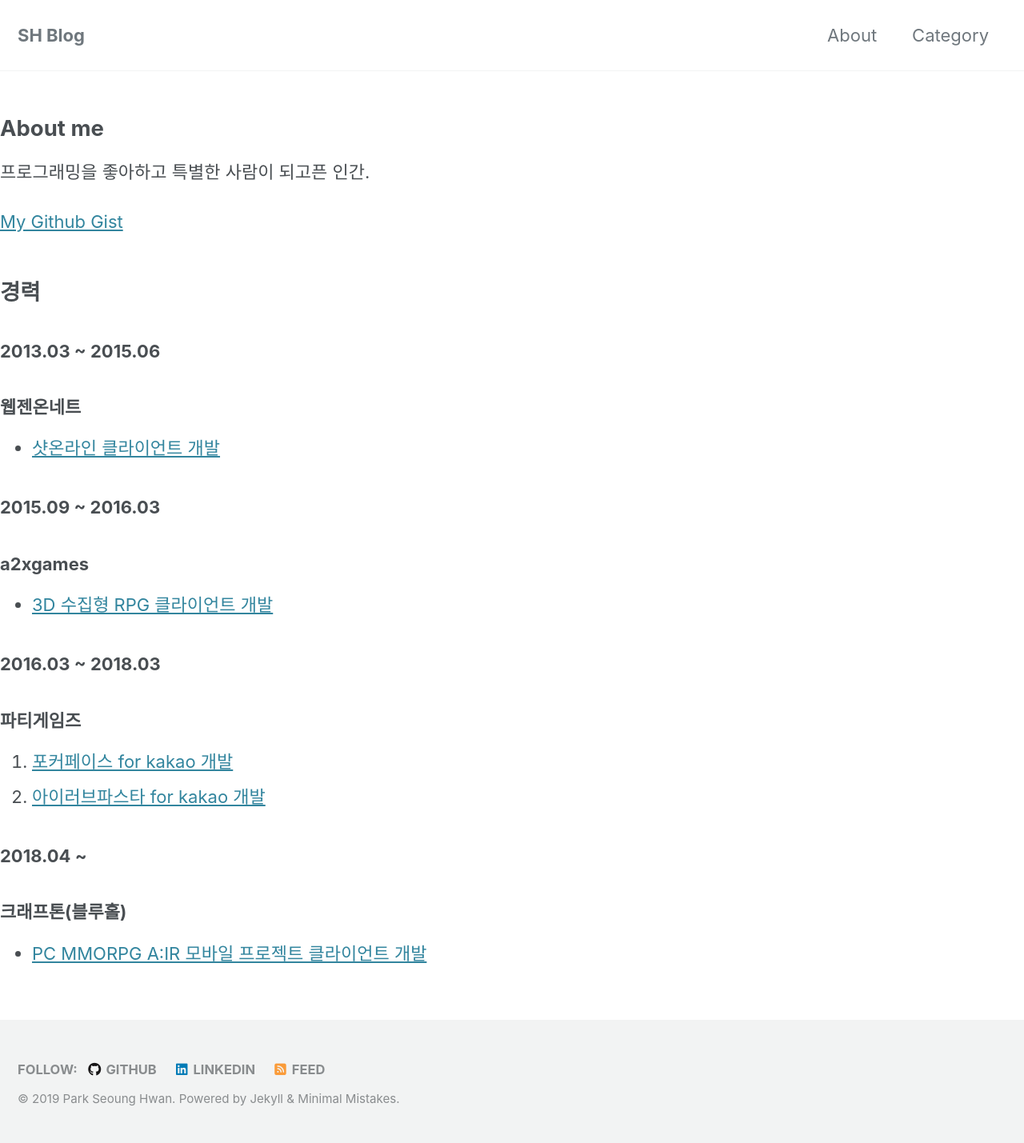
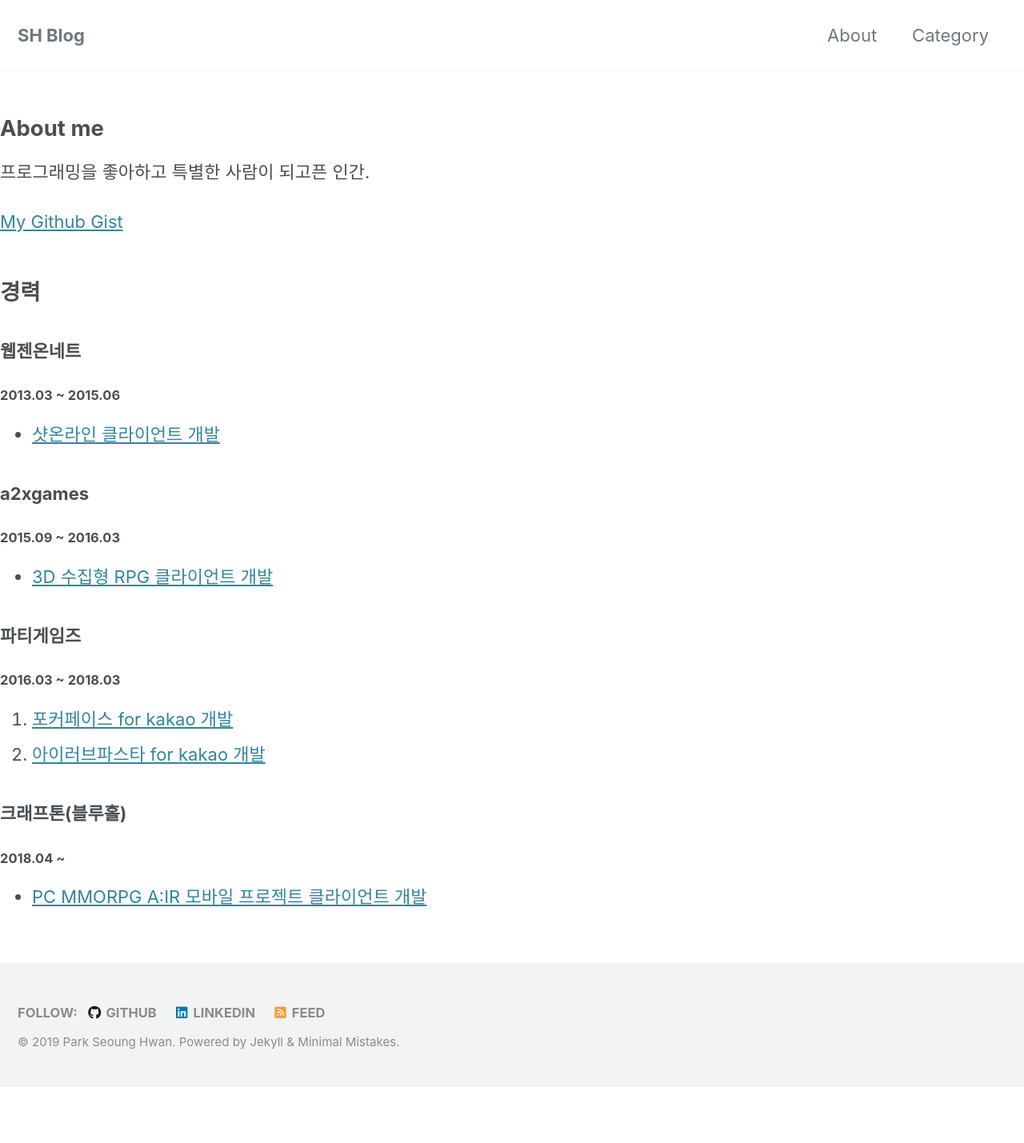
Before and after one commit to sunghwanpark/sunghwanpark.github.io, a Jekyll site: the page built from _pages/about.md, in a window 1280 px wide. Shown: the whole page at 80% size. Built offline with Jekyll 4.4.1, drawn with Linux system fonts in a browser that asks for light colours; cached includes are drawn as plain includes; nearby versions of some CDN libraries; our own code applies the rules of GitHub Pages for plain Markdown files; after the commit the page ends 1359 px from its top, so only the background shows below that.

```diff
--- a/_pages/about.md
+++ b/_pages/about.md
@@ -10,19 +10,19 @@ title: "About Me"
 
 ## 경력
 
-### 2013.03 ~ 2015.06
 ### 웹젠온네트
+#### 2013.03 ~ 2015.06
 - [샷온라인 클라이언트 개발](https://www.evernote.com/shard/s657/sh/4c6315d1-3b4b-4be2-b256-7c907f10b495/2820409e70651a3df8d7276591309f22)
 
-### 2015.09 ~ 2016.03
 ### a2xgames
+#### 2015.09 ~ 2016.03
 - [3D 수집형 RPG 클라이언트 개발](https://www.evernote.com/shard/s657/sh/1ac170c9-12d5-41e6-a344-22b8f4ca1835/ad3ce54d102bd5721b06539233780191)
 
-### 2016.03 ~ 2018.03
 ### 파티게임즈
+#### 2016.03 ~ 2018.03
 1. [포커페이스 for kakao 개발](https://www.evernote.com/shard/s657/sh/b6925819-7956-4c6e-aadc-0ff9ed2b311b/0bae1ccc538a263cf96b36df088c739e)
 2. [아이러브파스타 for kakao 개발](https://www.evernote.com/shard/s657/sh/bc34ec6d-f21d-46e0-bbd1-f1e3352c4286/549b872a480aacbbf3bb0e840be729be)
 
-### 2018.04 ~
 ### 크래프톤(블루홀)
+#### 2018.04 ~
 - [PC MMORPG A:IR 모바일 프로젝트 클라이언트 개발](https://www.evernote.com/shard/s657/sh/1da24e1c-d271-4f6d-aff5-9436788ec072/6360bb3bbbc8e306e6d08ff76f84f266)
```
